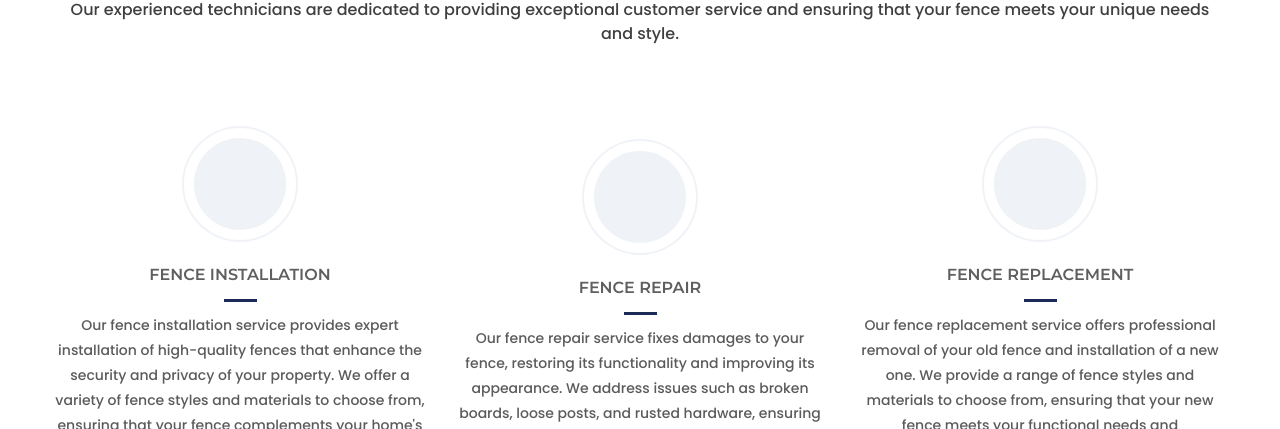
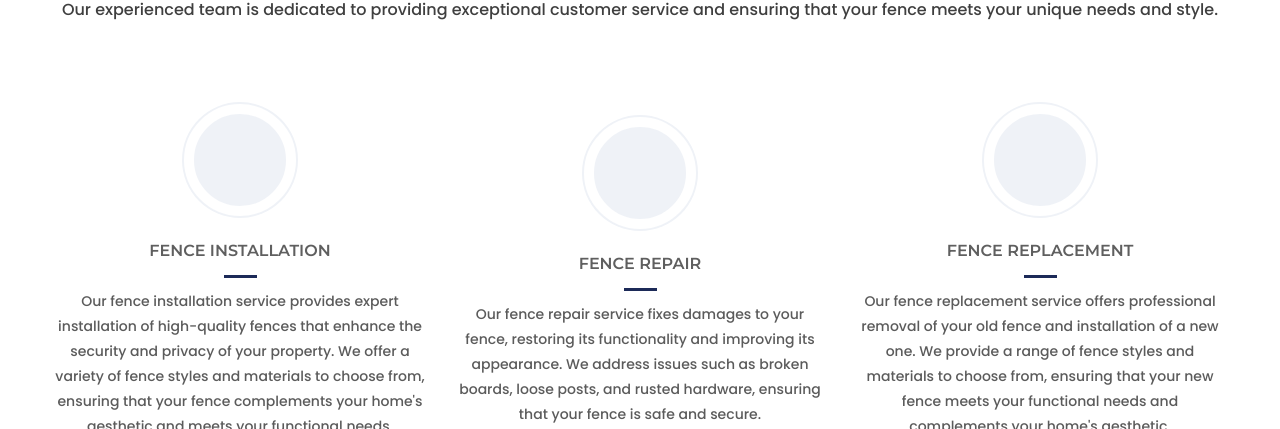
Before and after one commit to amjarino/CapitalFenceRI, a plain HTML site: page service.html in a window 1280 px wide. Shown: the part 671-1100 px from the top of the page. Drawn offline with Linux system fonts and the light colour scheme.

Commit message:
Update service.html

```diff
--- a/service.html
+++ b/service.html
@@ -102,7 +102,7 @@
         <div class="container">
             <div class="section-info text-center mb-60">
                 <h2>Our-Services</h2>
-                <p>Our experienced technicians are dedicated to providing exceptional customer service and ensuring that your fence meets your unique needs and style.</p>
+                <p>Our experienced team is dedicated to providing exceptional customer service and ensuring that your fence meets your unique needs and style.</p>
             </div>
             <div class="row">
                 <div class="col-lg-4 col-md-6">
```
